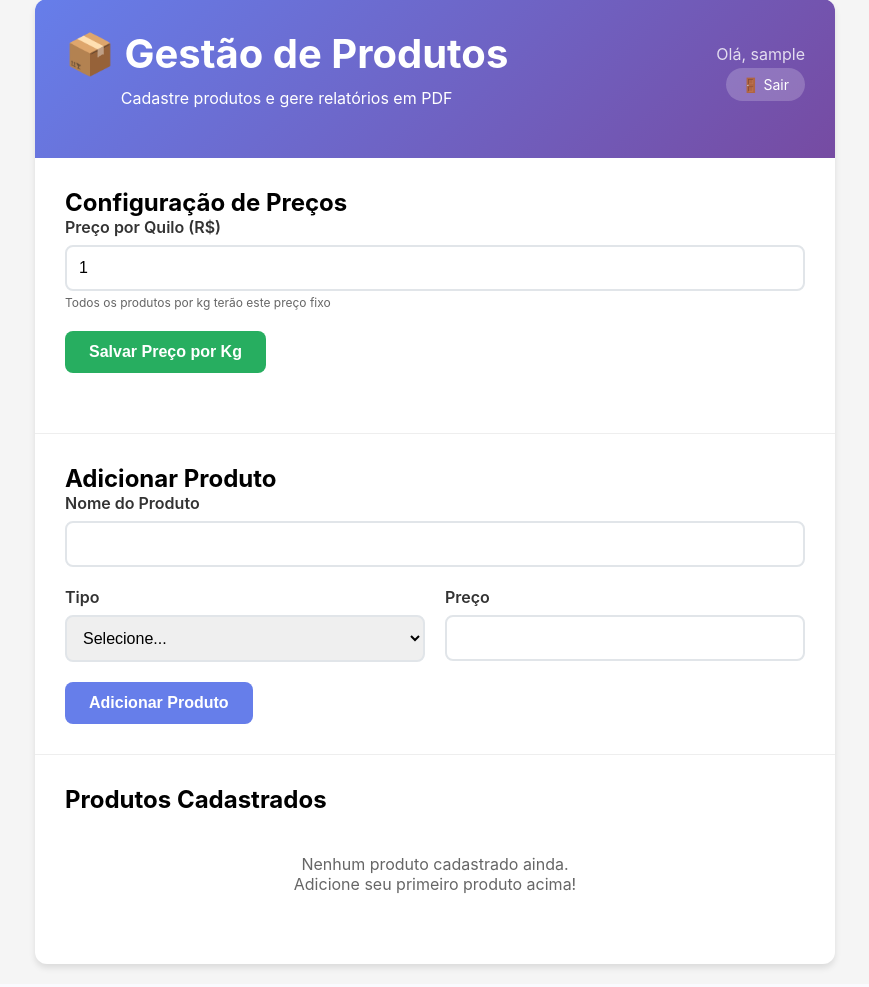
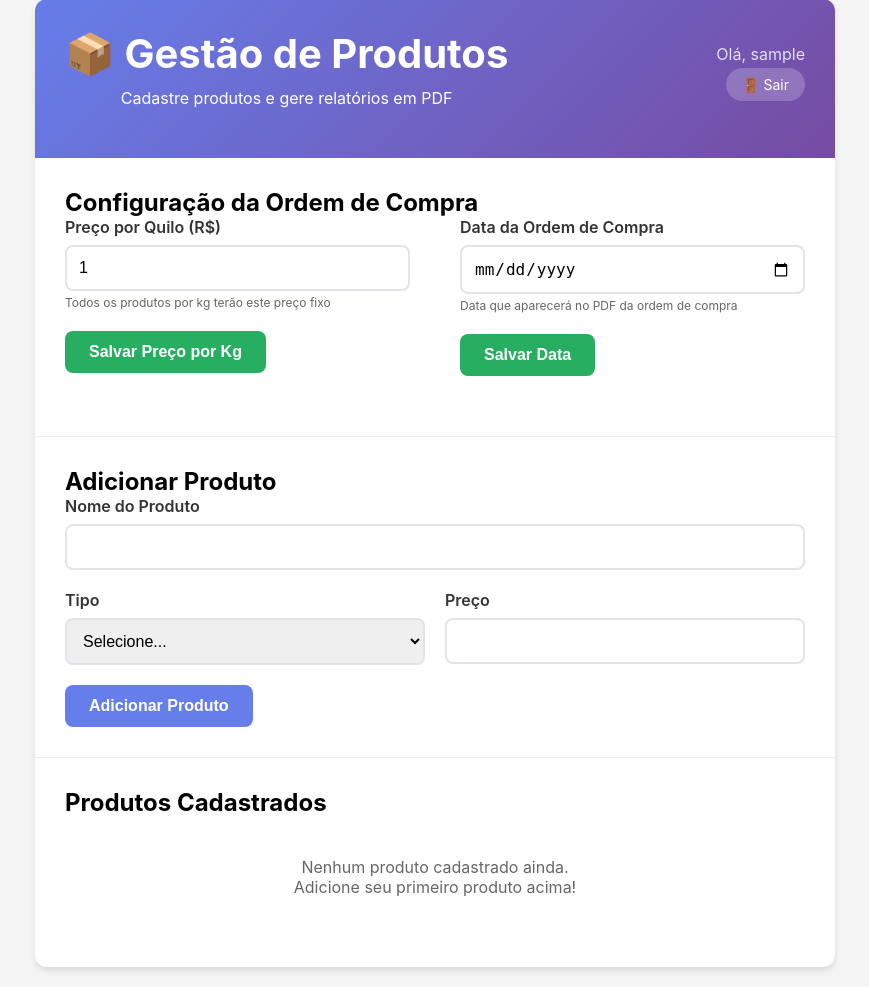
Before and after one commit to RodrigoBaltazar/nonanena-oc, a PHP site: page / in a window 1280 px wide. Shown: the part 21-1008 px from the top of the page, without its empty margins (205-1074 px from the left). Run offline with PHP 8.4, Linux system fonts and the light colour scheme; the visitor is signed in with stand-in values (Sample User, id 1).

Commit message:
feat: adicionar campo de data da ordem de compra
- Adicionado campo de data na configuracao da ordem de compra
- Data salva na sessao e exibida no PDF
- Layout em duas colunas para preco e data
- Data da ordem destacada no PDF com cor azul
- Separacao entre data da ordem e data de geracao
- Interface mais organizada e profissional

```diff
--- a/index.php
+++ b/index.php
@@ -33,6 +33,9 @@
 // Obter preço por kg da sessão ou usar padrão
 $preco_por_kg = isset($_SESSION['preco_por_kg']) ? $_SESSION['preco_por_kg'] : 15.00;
 
+// Obter data da ordem de compra da sessão ou usar data atual
+$data_ordem = isset($_SESSION['data_ordem']) ? $_SESSION['data_ordem'] : date('Y-m-d');
+
 // Processar formulário
 if ($_POST) {
     if (isset($_POST['action'])) {
@@ -62,6 +65,12 @@
 if (isset($_POST['config_preco_kg'])) {
     $_SESSION['preco_por_kg'] = floatval($_POST['preco_por_kg']);
     $preco_por_kg = $_SESSION['preco_por_kg'];
+}
+
+// Processar configuração de data da ordem
+if (isset($_POST['config_data_ordem'])) {
+    $_SESSION['data_ordem'] = $_POST['data_ordem'];
+    $data_ordem = $_SESSION['data_ordem'];
 }
 
 // Buscar produtos
@@ -263,8 +272,9 @@
         </div>
 
         <div class="form-section">
-            <h2>Configuração de Preços</h2>
-            <form method="POST" style="margin-bottom: 30px;">
+            <h2>Configuração da Ordem de Compra</h2>
+            <div class="form-row">
+                <form method="POST" style="margin-bottom: 30px; flex: 1; margin-right: 15px;">
                     <input type="hidden" name="config_preco_kg" value="1">
                     <div class="form-group">
                         <label for="preco_por_kg">Preço por Quilo (R$)</label>
@@ -273,6 +283,17 @@
                     </div>
                     <button type="submit" class="btn btn-success">Salvar Preço por Kg</button>
                 </form>
+
+                <form method="POST" style="margin-bottom: 30px; flex: 1; margin-left: 15px;">
+                    <input type="hidden" name="config_data_ordem" value="1">
+                    <div class="form-group">
+                        <label for="data_ordem">Data da Ordem de Compra</label>
+                        <input type="date" id="data_ordem" name="data_ordem" value="<?= $data_ordem ?>" required>
+                        <small style="color: #666; font-size: 12px;">Data que aparecerá no PDF da ordem de compra</small>
+                    </div>
+                    <button type="submit" class="btn btn-success">Salvar Data</button>
+                </form>
+            </div>
         </div>
 
         <div class="form-section">
```
Also changed, not shown: gerar_pdf.php (+11 -1 lines). Lines whose indentation alone changed are shown as unchanged.
